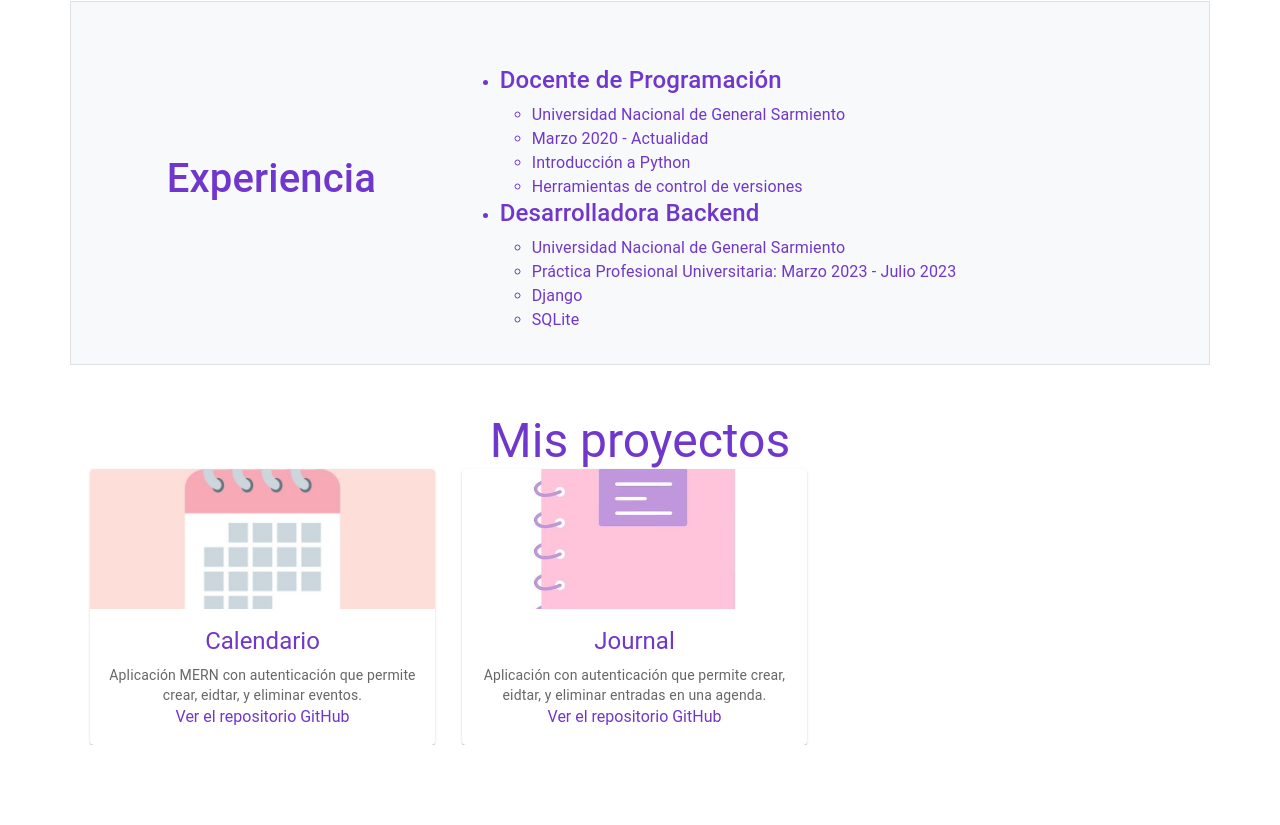
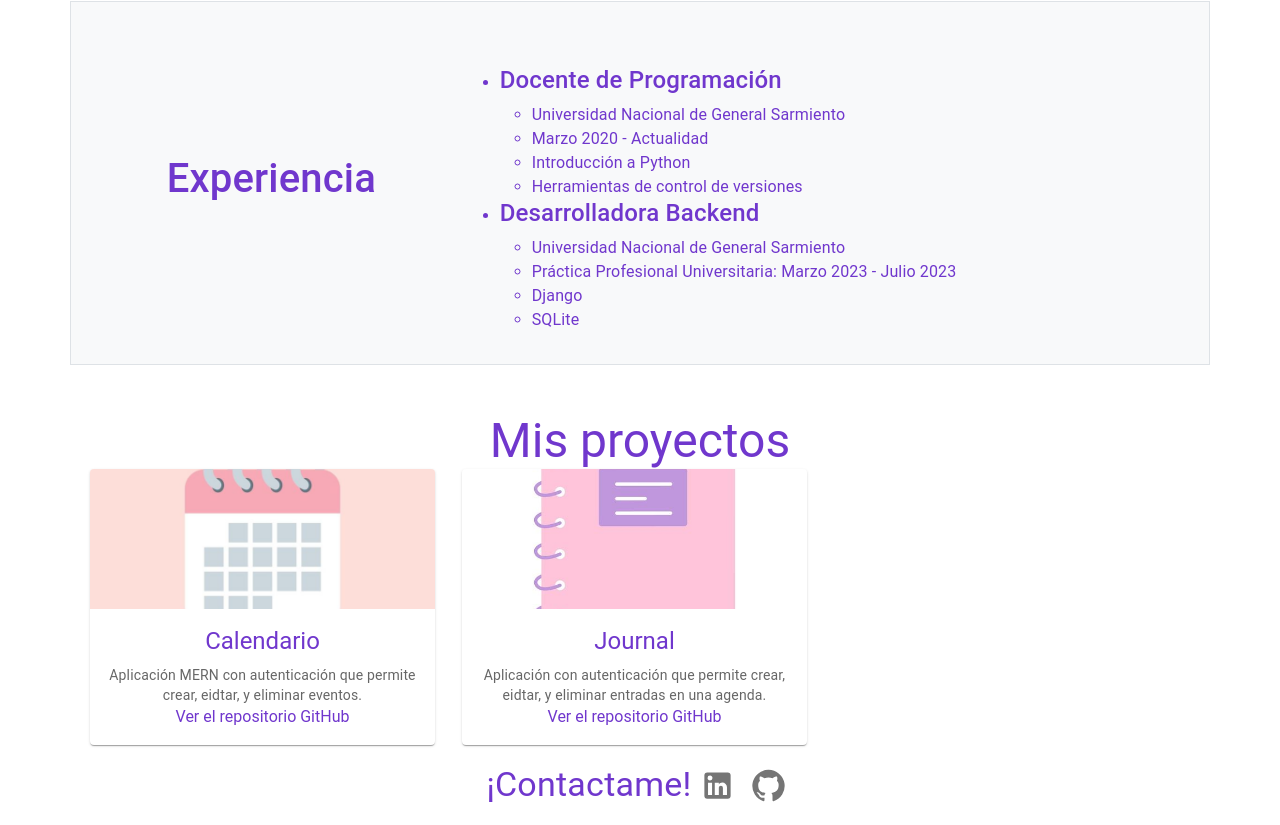
Before and after one commit to LuciaSoria5/portfolio, a React (Vite) app: page /presentacion in a window 1280 px wide. Shown: the part 1161-1986 px from the top of the page. Before the commit the page ends 1906 px from the top, so only its background shows below. Built offline with nearby package versions, Linux system fonts and the light colour scheme.

Commit message:
Add Contacto

```diff
--- /dev/null
+++ b/src/components/Contacto.jsx
@@ -0,0 +1,52 @@
+import { AppBar, Button, Grid, IconButton, Toolbar, Typography } from '@mui/material'
+import LinkedInIcon from '@mui/icons-material/LinkedIn';
+import GitHubIcon from '@mui/icons-material/GitHub';
+
+export const Contacto = () => {
+  return (
+    // <AppBar
+    //     position="fixed"
+    //     sx={{
+    //       width: {sm: "100%"},
+    //     }}
+    // >
+    //     {/* <Toolbar> */}
+    <Grid
+        container
+        direction="row"
+        justifyContent="center"
+        alignItems="center"
+        sx={{
+            height:"10%",
+          }}
+    >
+        <Typography
+            variant="h4"
+            noWrap
+            component="div"
+        >
+        ¡Contactame!
+        </Typography>
+        <IconButton
+            // component="label"
+            role="button"
+            variant="contained"
+            // startIcon={}
+        >
+            <LinkedInIcon fontSize="large"/>
+        </IconButton>
+        <IconButton
+            // component="label"
+            role="button"
+            variant="contained"
+
+            // startIcon={}
+        >
+            <GitHubIcon fontSize="large"/>
+        </IconButton>
+    </Grid>
+
+  )
+}
+    {/* </Toolbar> */}
+    // </AppBar>
--- a/src/components/index.js
+++ b/src/components/index.js
@@ -1,3 +1,6 @@
+export * from './Experiencia';
+export * from './Contacto';
+export * from './Navbar';
 export * from './Presentacion';
 export * from './Proyectos';
 export * from './SobreMi';
--- a/src/pages/MiPortfolio.jsx
+++ b/src/pages/MiPortfolio.jsx
@@ -1,8 +1,6 @@
 import React from 'react'
-import { Presentacion, Proyectos, SobreMi, Tecnologias } from '../components'
+import { Contacto, Experiencia, Navbar, Presentacion, Proyectos, SobreMi, Tecnologias } from '../components'
 import { Grid } from '@mui/material'
-import { Navbar } from '../components/Navbar'
-import { Experiencia } from '../components/Experiencia'
 
 export const MiPortfolio = () => {
   return (
@@ -20,6 +18,7 @@ export const MiPortfolio = () => {
         <Tecnologias id="tecnologias" />
         <Experiencia />
         <Proyectos id="proyectos" />
+        <Contacto />
     </Grid>
   )
 }
```
